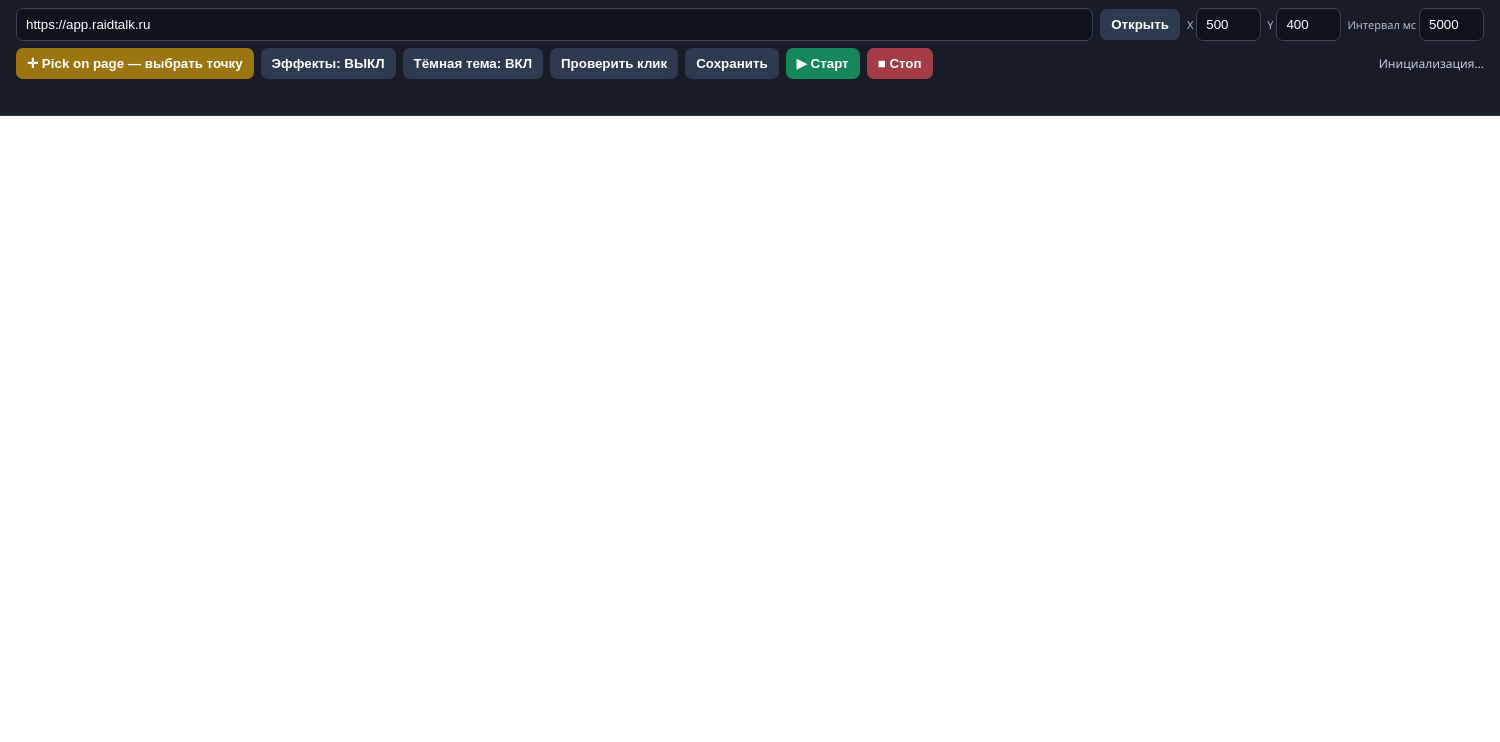
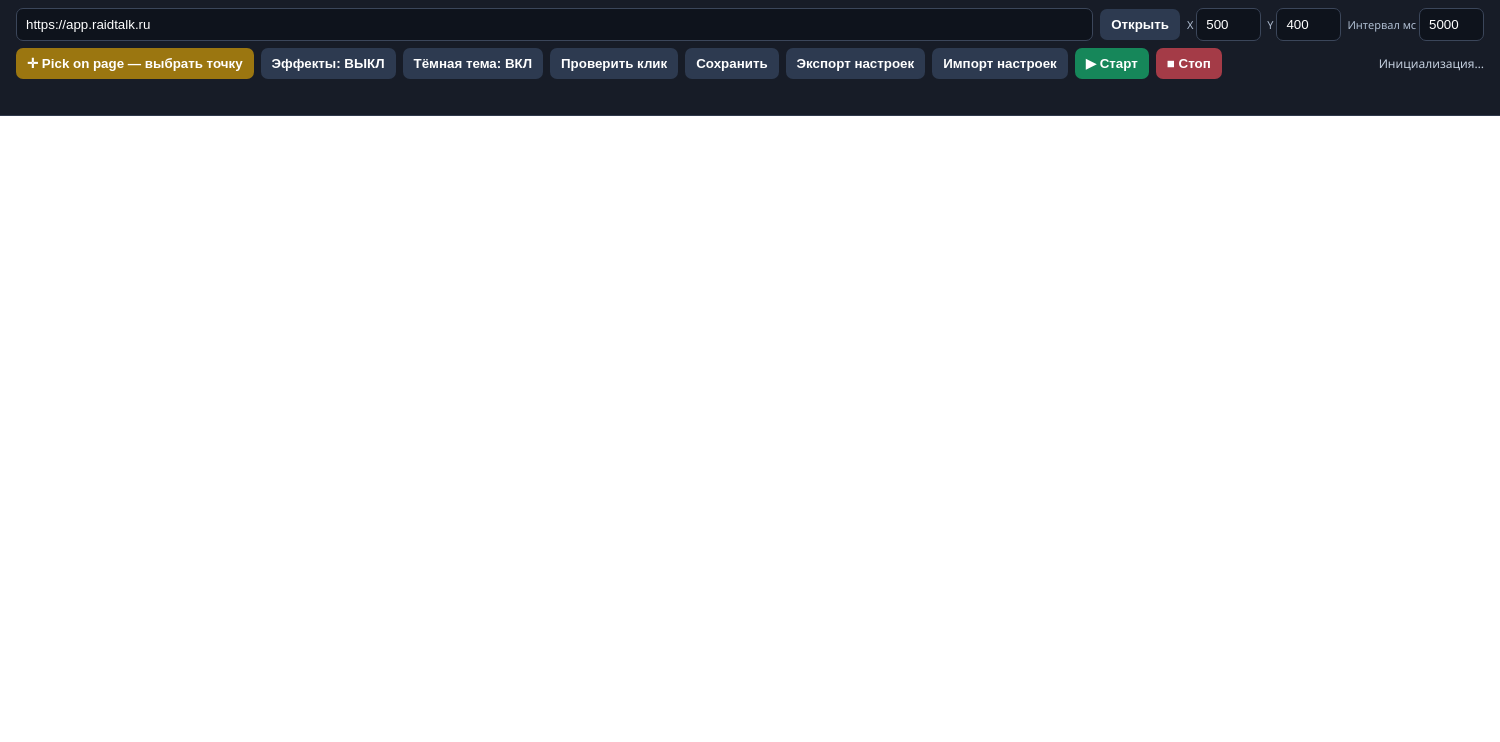
Before and after one commit to vertuozi92/RaidTalk-AutoClicker, an Electron app: page src/index.html in a window 1500 px wide. Shown: the part 58-800 px from the top of the page. Drawn offline with Linux system fonts and the light colour scheme; no server answers.

Commit message:
Add settings backup controls to toolbar

```diff
--- a/src/index.html
+++ b/src/index.html
@@ -38,7 +38,7 @@ webview.hidden{visibility:hidden;pointer-events:none}
   <button class="gold" id="pick">✛ Pick on page — выбрать точку</button>
   <button id="effects" title="Отключает анимации, свечения, тени и размытие страницы">Эффекты: ВЫКЛ</button>
   <button id="darkTheme" title="Включает тёмный фон и светлый текст на странице RaidTalk">Тёмная тема: ВКЛ</button>
-  <button id="test">Проверить клик</button><button id="save">Сохранить</button>
+  <button id="test">Проверить клик</button><button id="save">Сохранить</button><button id="backupExport" title="Сохранить настройки всех 20 вкладок в JSON">Экспорт настроек</button><button id="backupImport" title="Восстановить настройки из JSON">Импорт настроек</button>
   <button class="green" id="start">▶ Старт</button><button class="red" id="stop">■ Стоп</button>
   <span id="status">Инициализация…</span>
  </div>
```
